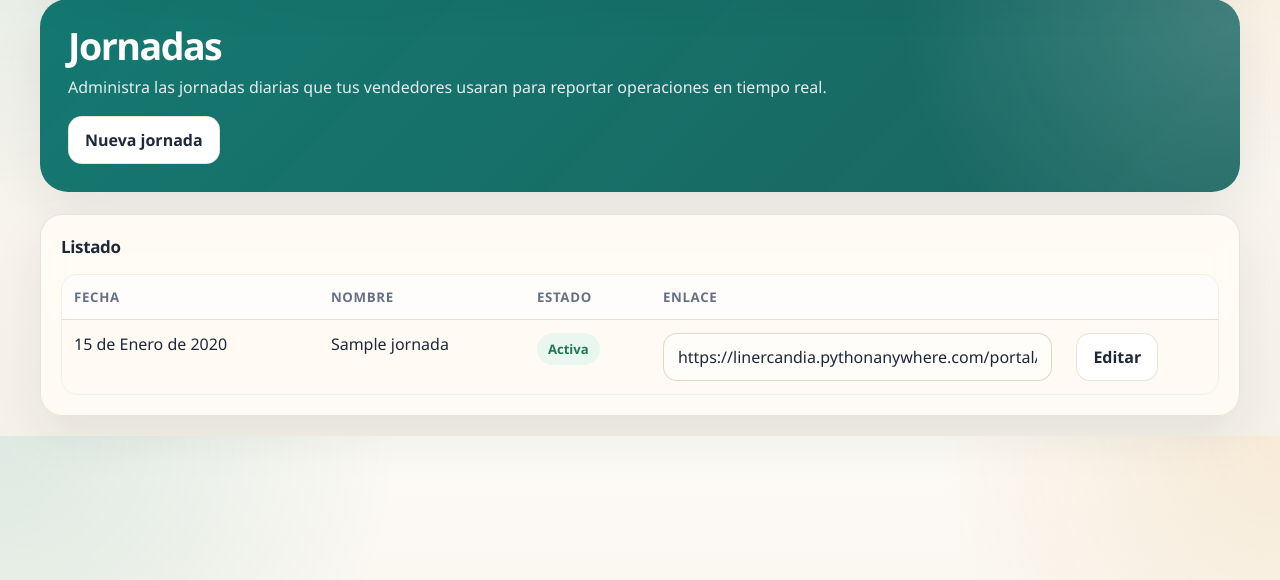
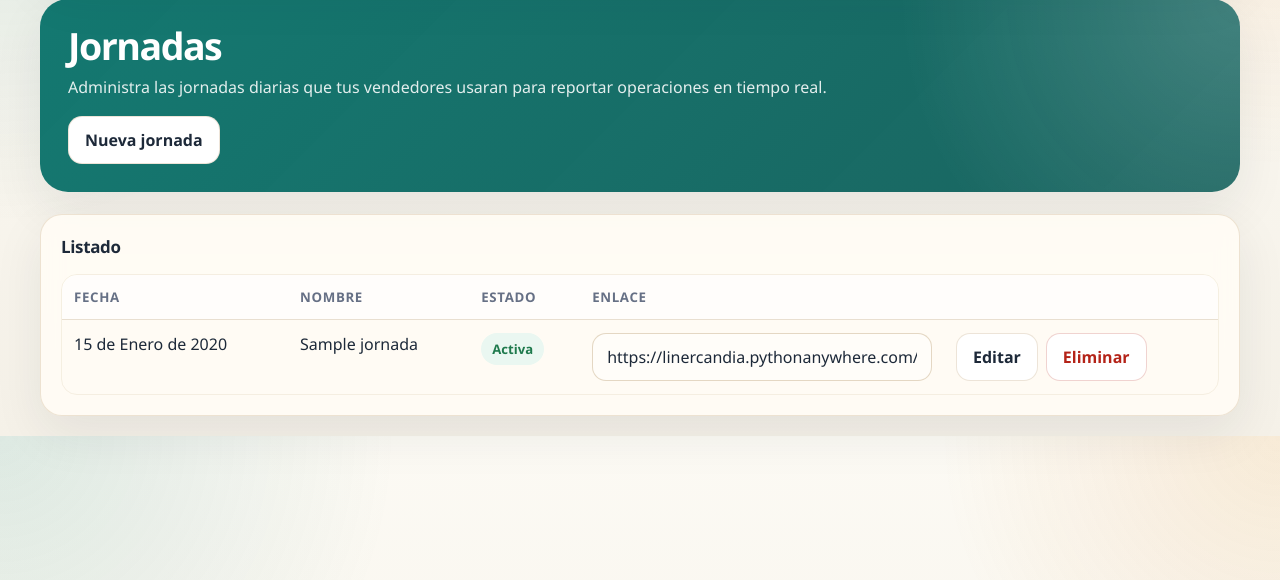
Before and after one commit to linercandia/gestion-ventas-v2, a Django app: template gestion_ventas/templates/gestion_ventas/jornadas_lista.html in a window 1280 px wide. Shown: the part 173-753 px from the top of the page. Run offline with Django 5.2, Linux system fonts and the light colour scheme; the template is opened without the code that fills it: values that come from a table or form of the project are taken from there, others are empty; tables that the repository leaves empty hold one stand-in row (values such as "Sample post").

Commit message:
Boton eliminar en Jornadas

```diff
--- a/core/urls.py
+++ b/core/urls.py
@@ -30,6 +30,7 @@ urlpatterns = [
     path('panel/jornadas/', views.jornadas_cliente, name='jornadas_cliente'),
     path('panel/jornadas/nueva/', views.jornada_crear, name='jornada_crear'),
     path('panel/jornadas/<int:jornada_id>/editar/', views.jornada_editar, name='jornada_editar'),
+    path('panel/jornadas/<int:jornada_id>/eliminar/', views.jornada_eliminar, name='jornada_eliminar'),
     path('panel/zonas/', views.zonas_cliente, name='zonas_cliente'),
     path('panel/zonas/<int:zona_id>/editar/', views.zona_editar, name='zona_editar'),
     path('panel/zonas/<int:zona_id>/eliminar/', views.zona_eliminar, name='zona_eliminar'),
--- a/gestion_ventas/templates/gestion_ventas/jornadas_lista.html
+++ b/gestion_ventas/templates/gestion_ventas/jornadas_lista.html
@@ -36,7 +36,15 @@
                             </span>
                         </td>
                         <td><input value="{{ jornada.portal_url }}" readonly></td>
-                        <td><a class="btn btn-secondary" href="{% url 'jornada_editar' jornada.id %}">Editar</a></td>
+                        <td>
+                            <div style="display: flex; gap: 8px; flex-wrap: wrap;">
+                                <a class="btn btn-secondary" href="{% url 'jornada_editar' jornada.id %}">Editar</a>
+                                <form method="post" action="{% url 'jornada_eliminar' jornada.id %}" style="margin: 0;">
+                                    {% csrf_token %}
+                                    <button class="btn btn-danger" type="submit" onclick="return confirm('¿Eliminar esta jornada?');">Eliminar</button>
+                                </form>
+                            </div>
+                        </td>
                     </tr>
                 {% endfor %}
             </tbody>
```
Also changed, not shown: gestion_ventas/tests.py (+11 -0 lines), gestion_ventas/views.py (+12 -0 lines).
